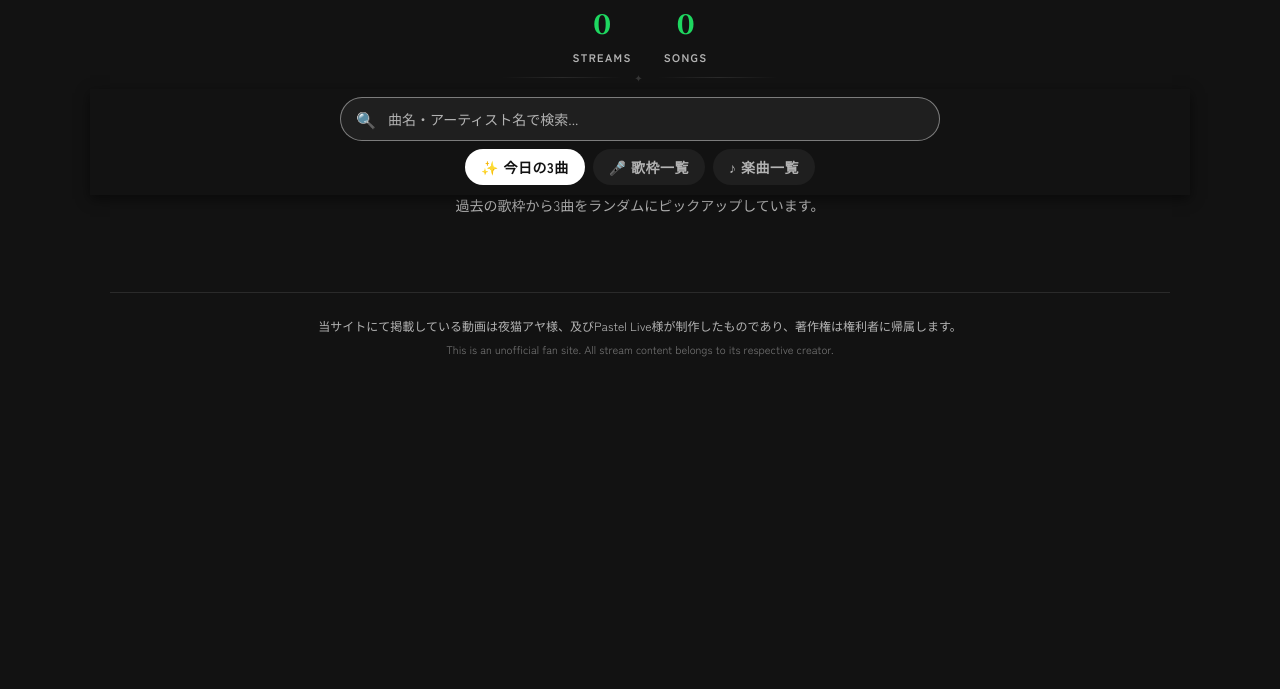
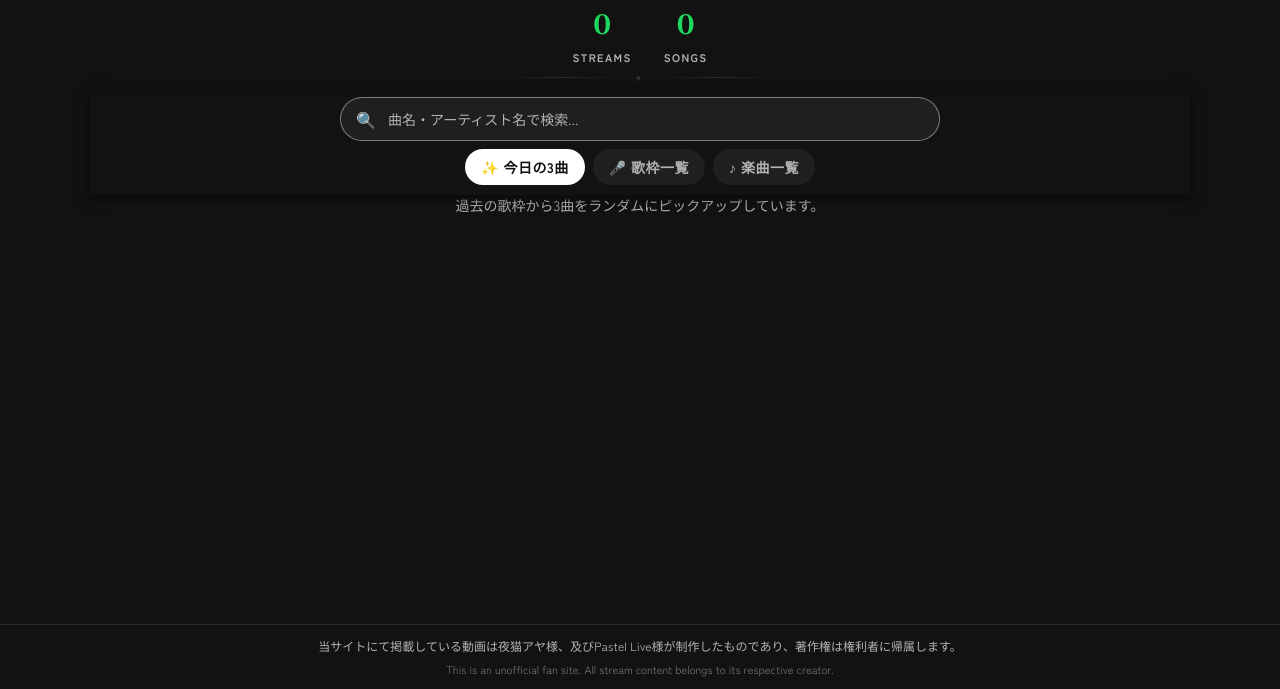
Before and after one commit to yoppyyyy/yoneko-utawaku, a website: page site/index.html in a window 1280 px wide. Shown: the part 111-800 px from the top of the page. Drawn offline with Linux system fonts and the light colour scheme; no server answers.

Commit message:
fix footer

```diff
--- a/site/css/style.css
+++ b/site/css/style.css
@@ -61,6 +61,7 @@ body {
   line-height: 1.5;
   min-height: 100vh;
   overflow-x: hidden;
+  padding-bottom: 80px;
 }
 
 /* ============================================================
@@ -520,11 +521,8 @@ header {
   gap: 12px;
 }
 
-.streams-header {
-  justify-content: flex-end;
-}
-
-.songs-header h2 {
+.songs-header h2,
+.streams-header h2 {
   font-family: var(--font-display);
   font-size: 24px;
   font-weight: 700;
@@ -729,12 +727,15 @@ header {
    FOOTER
    ============================================================ */
 footer {
-  margin-top: 60px;
-  padding: 24px 0;
+  padding: 12px 20px;
   text-align: center;
   border-top: 1px solid rgba(255,255,255,0.1);
-  position: relative;
-  z-index: 1;
+  background: var(--c-bg);
+  position: fixed;
+  left: 0;
+  right: 0;
+  bottom: 0;
+  z-index: 10;
 }
 
 .footer-text {
--- a/site/index.html
+++ b/site/index.html
@@ -62,6 +62,7 @@
   <!-- ==================== STREAMS TAB (C-5, C-6) ==================== -->
   <div class="tab-content" id="tab-streams">
     <div class="streams-header">
+      <h2>Stream</h2>
       <div class="sort-controls">
         <button class="sort-btn active" data-stream-sort="new">新しい順</button>
         <button class="sort-btn" data-stream-sort="old">古い順</button>
```
